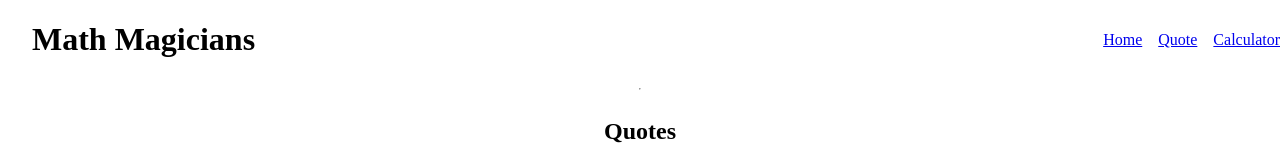
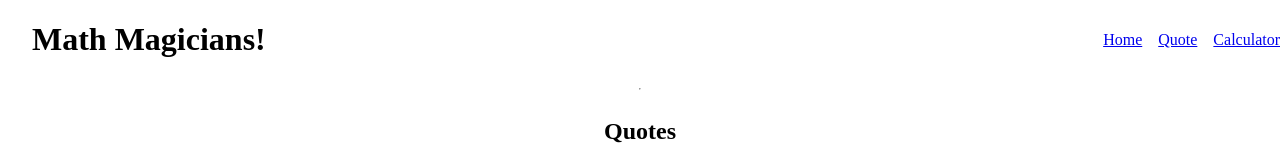
Before and after one commit to mirouhml/math-magicians, a React (Create React App) app: page /math-magicians/quotes in a window 1280 px wide. Shown: the top 160 px of the page. Built offline with nearby package versions, Linux system fonts and the light colour scheme.

Commit message:
Add text to the title.

```diff
--- a/src/components/Header.js
+++ b/src/components/Header.js
@@ -13,7 +13,7 @@ const Header = () => (
   <Router>
     <div className="main">
       <div className="header">
-        <h1>Math Magicians</h1>
+        <h1>Math Magicians!</h1>
         <ul>
           <li>
             <Link to="/math-magicians">Home</Link>
```
